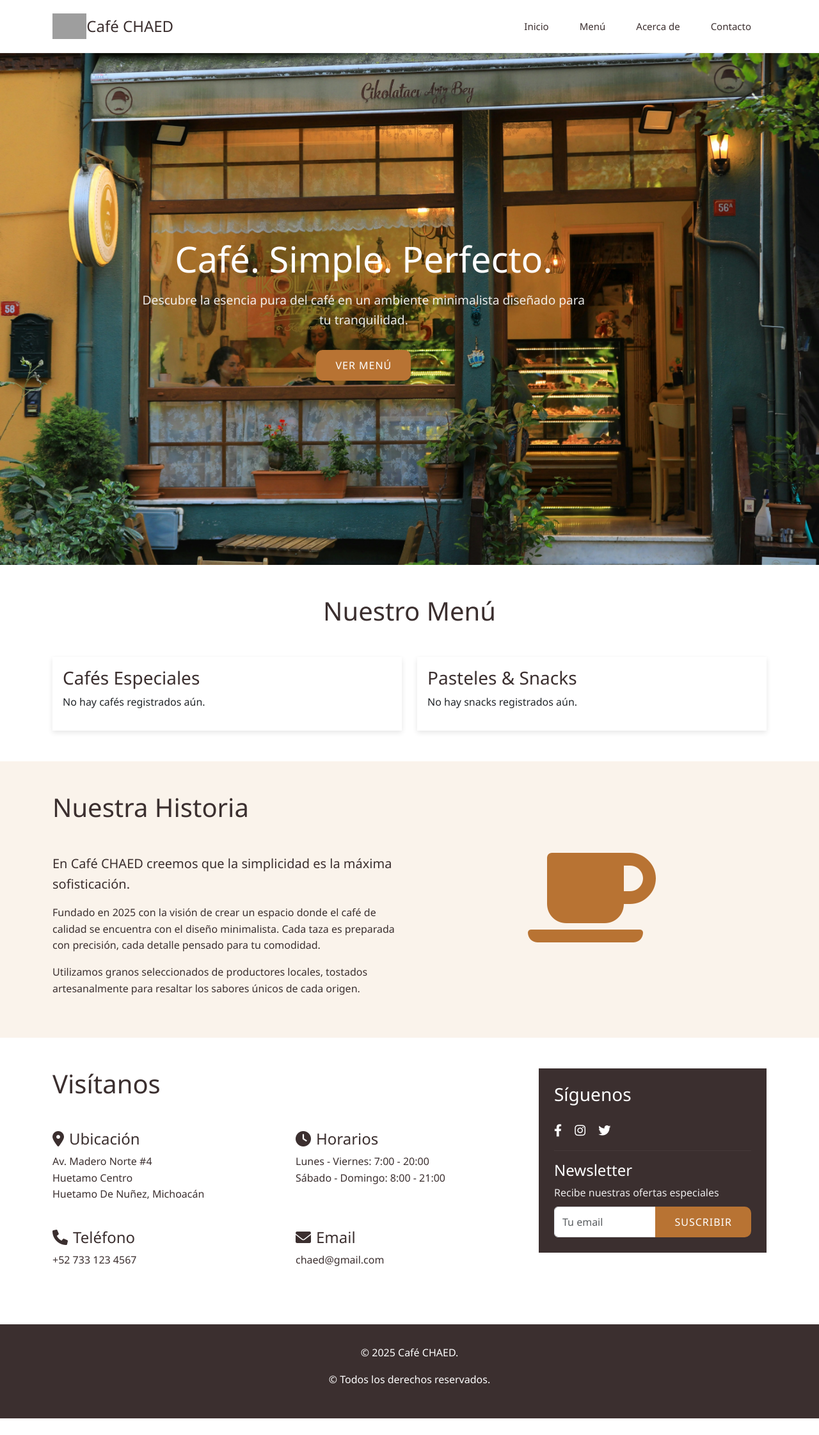
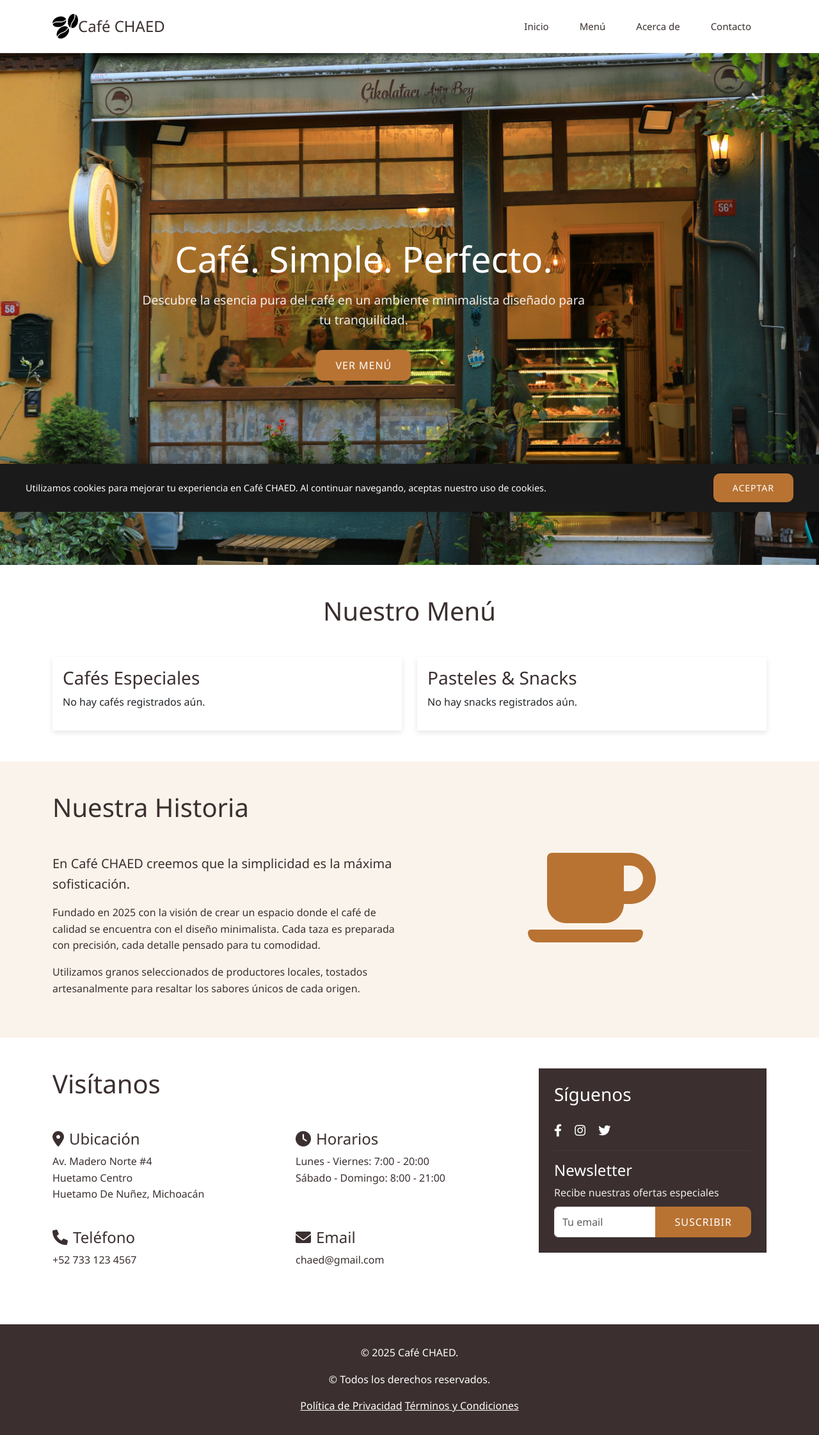
Before and after one commit to DubaLMAO/Cafeteria-CHAED, a Django app: page / in a window 1280 px wide. Shown: the whole page at 64% size. Before the commit the page ends 2217 px from the top, so only its background shows below. Run offline with Django 5.2, Linux system fonts and the light colour scheme; data that the repository does not hold is empty; grey boxes are pictures that could not be loaded.

Commit message:
terminos legales - TC - COOKIES - PL

```diff
--- a/CHAED/urls.py
+++ b/CHAED/urls.py
@@ -21,5 +21,7 @@ from myapp import views
 urlpatterns = [
     path('admin/', admin.site.urls),
     path('', views.home, name='home'),
+    path('privacidad/', views.privacy_policy, name='privacy_policy'),
+    path('terminos-y-condiciones/', views.terms_conditions, name='terms_conditions'),
 
 ]
--- a/myapp/static/css/core/home.css
+++ b/myapp/static/css/core/home.css
@@ -162,8 +162,34 @@ body {
     color: var(--accent-color);
 }
 
+.cookie-banner {
+    position: fixed;
+    bottom: 0;
+    left: 0;
+    width: 100%;
+    background: #1a1a1a;
+    color: #fff;
+    padding: 15px 20px;
+    display: none; /* Oculto por defecto, JS decide si mostrarlo */
+    z-index: 9999;
+    box-shadow: 0 -3px 10px rgba(0,0,0,0.4);
+}
 
-footer {
+.cookie-content {
+    max-width: 1200px;
+    margin: auto;
+    display: flex;
+    justify-content: space-between;
+    align-items: center;
+    gap: 15px;
+}
+
+.cookie-content p {
+    margin: 0;
+    font-size: 0.9rem;
+}
+
+footer{
     background-color: var(--primary-color);
     color: white;
     padding: 2rem 2rem;
--- a/myapp/templates/core/home.html
+++ b/myapp/templates/core/home.html
@@ -165,17 +165,28 @@
     <div class="container">
         <p> &copy; 2025 Café CHAED.</p>
         <p> &copy; Todos los derechos reservados.</p>
-
+        <a style="color: white;" href="{% url 'privacy_policy' %}">Política de Privacidad</a>
+        <a style="color: white;" href="{% url 'terms_conditions' %}">Términos y Condiciones</a>
     </div>
 </footer>
 
+
+<div id="cookie-banner" class="cookie-banner">
+    <div class="cookie-content">
+        <p>
+            Utilizamos cookies para mejorar tu experiencia en Café CHAED.
+            Al continuar navegando, aceptas nuestro uso de cookies.
+        </p>
+        <button id="accept-cookies" class="btn btn-primary btn-sm">Aceptar</button>
+    </div>
+</div>
 
 <script src="https://cdn.jsdelivr.net/npm/bootstrap@5.3.8/dist/js/bootstrap.bundle.min.js"
     integrity="sha384-FKyoEForCGlyvwx9Hj09JcYn3nv7wiPVlz7YYwJrWVcXK/BmnVDxM+D2scQbITxI"
     crossorigin="anonymous"></script>
 <script>
     document.addEventListener("DOMContentLoaded", function () {
-    const form = document.getElementById("newsletter-form");
+        const form = document.getElementById("newsletter-form")
         const emailInput = document.getElementById("newsletter-email");
         const successMsg = document.getElementById("success-message");
 
@@ -213,8 +224,25 @@ document.addEventListener("DOMContentLoaded", function () {
             }
         });
     });
+
+    document.addEventListener("DOMContentLoaded", function () {
+        const banner = document.getElementById("cookie-banner");
+        const acceptBtn = document.getElementById("accept-cookies");
+
+        // Si NO existe el consentimiento en localStorage → Mostrar banner
+        if (!localStorage.getItem("cookiesAccepted")) {
+            banner.style.display = "block";
+        }
+
+        // Aceptar cookies
+        acceptBtn.addEventListener("click", function () {
+            localStorage.setItem("cookiesAccepted", "true");
+            banner.style.display = "none";
+        });
+    });
 </script>
 
 
 
+
 {% endblock %}
--- a/myapp/templates/layouts/base.html
+++ b/myapp/templates/layouts/base.html
@@ -39,7 +39,7 @@
     <nav class="navbar navbar-expand-lg navbar-light">
         <div class="container">
             <a class="navbar-brand d-flex align-items-center" href="/">
-                <img src="{% static 'img/2.png' %}" loading="lazy" class="img-fluid" style="max-height: 40px;" alt="Café CHAED">
+                <img src="{% static 'img/2.webp' %}" loading="lazy" class="img-fluid" style="max-height: 40px;" alt="Café CHAED">
                 <span>Café CHAED</span>
             </a>
 
--- a/myapp/views.py
+++ b/myapp/views.py
@@ -10,3 +10,11 @@ def home(request):
     cafes = Producto.objects.filter(categoria='CAFE')
     snacks = Producto.objects.filter(categoria='SNACK')
     return render(request, 'core/home.html', {'cafes': cafes, 'snacks': snacks})
+
+@cache_page(60 * 15)
+def privacy_policy(request):
+    return render(request, 'core/paginas/privacy_policy.html')
+
+
+def terms_conditions(request):
+    return render(request, 'core/paginas/terms_conditions.html')
```
Also changed, not shown: myapp/templates/core/paginas/privacy_policy.html (added, +78 -0 lines), myapp/templates/core/paginas/terms_conditions.html (added, +75 -0 lines). Lines whose indentation alone changed are shown as unchanged.
